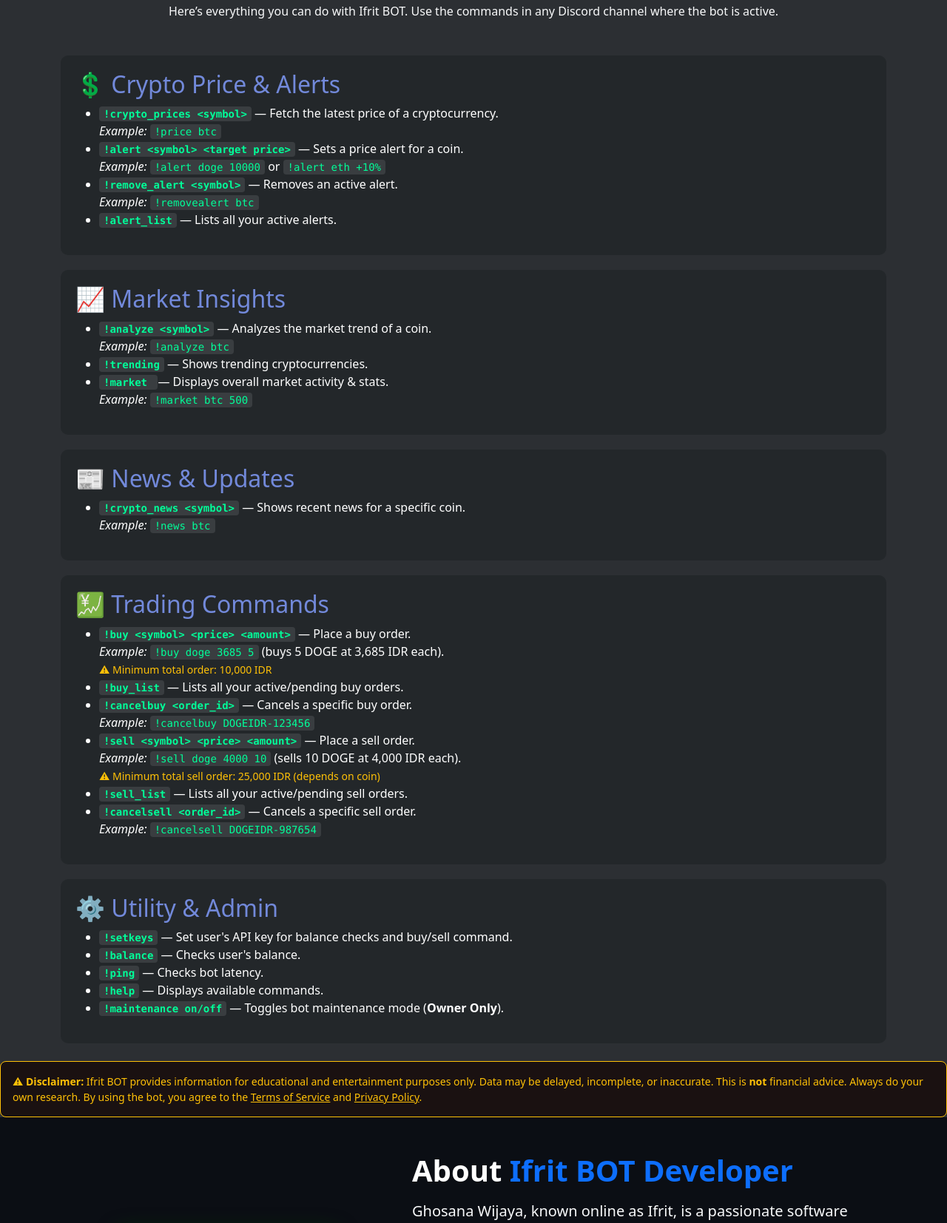
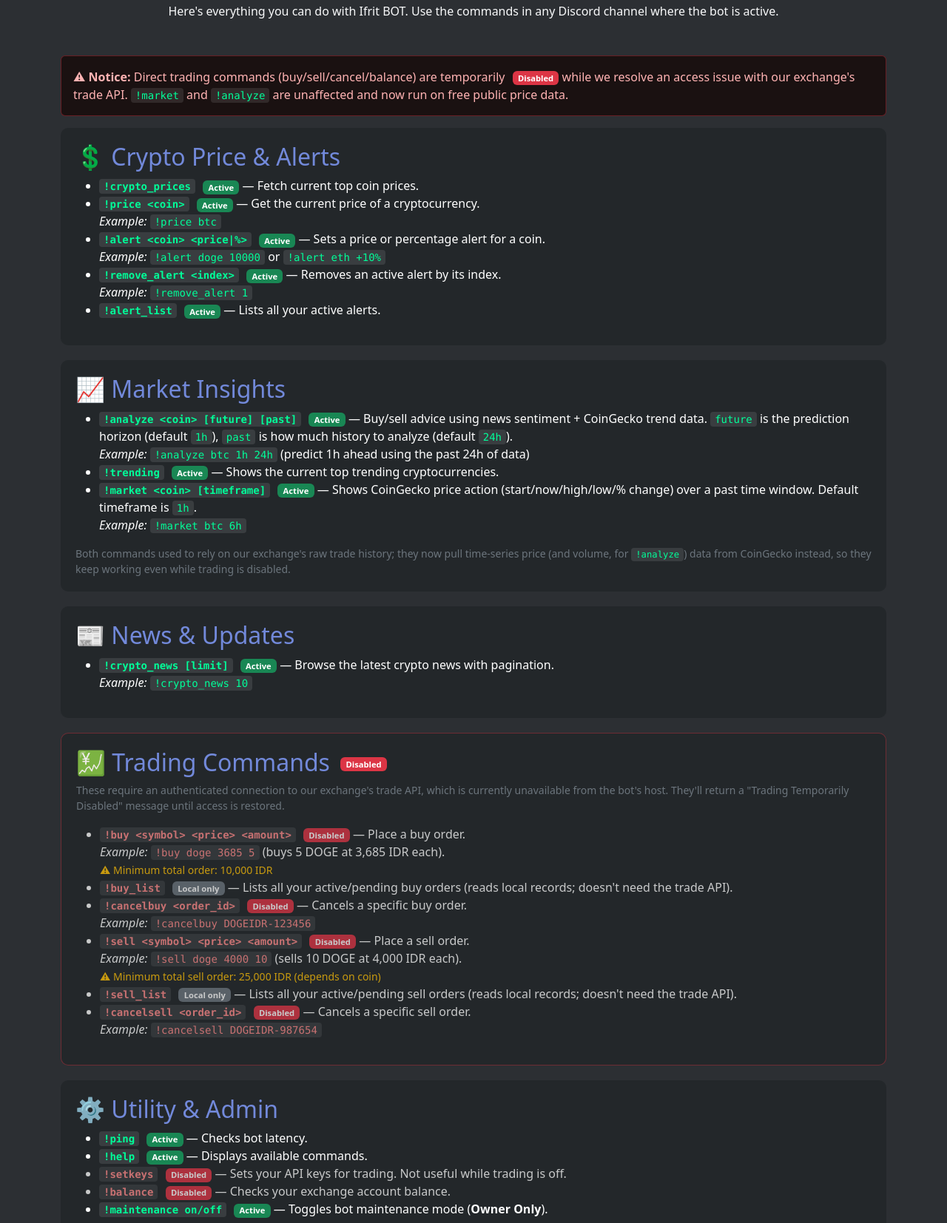
Before and after one commit to Ifrit42/ifrit-bot, a plain HTML site: page docs.html in a window 1280 px wide. Shown: the part 173-1827 px from the top of the page at 74% size. Drawn offline with nearby package versions, Linux system fonts and the light colour scheme.

Commit message:
Update docs.html

```diff
--- a/docs.html
+++ b/docs.html
@@ -43,11 +43,26 @@
       padding: 20px;
       margin-bottom: 20px;
     }
+    .command-section.section-disabled {
+      opacity: 0.85;
+      border: 1px solid rgba(220, 53, 69, 0.4);
+    }
     code {
       background: rgba(255, 255, 255, 0.1);
       padding: 2px 6px;
       border-radius: 4px;
       color: #00ff99;
+    }
+    .status-badge {
+      font-size: 0.7rem;
+      vertical-align: middle;
+      margin-left: 6px;
+    }
+    li.cmd-disabled code {
+      color: #ff8a8a;
+    }
+    li.cmd-disabled {
+      opacity: 0.75;
     }
     footer {
       background-color: #23272a;
@@ -120,7 +135,17 @@
   <!-- Header -->
   <div class="container my-5 fade-in">
     <h1 class="text-center mb-4">📜 Commands & Documentation</h1>
-    <p class="text-center text-light">Here’s everything you can do with Ifrit BOT. Use the commands in any Discord channel where the bot is active.</p>
+    <p class="text-center text-light">Here's everything you can do with Ifrit BOT. Use the commands in any Discord channel where the bot is active.</p>
+  </div>
+
+  <!-- Status notice -->
+  <div class="container">
+    <div class="alert" style="background:#1a1111; border: 1px solid rgba(220,53,69,0.4); color:#ffb3b3;" role="alert">
+      ⚠ <strong>Notice:</strong> Direct trading commands (buy/sell/cancel/balance) are temporarily
+      <span class="badge bg-danger status-badge">Disabled</span> while we resolve an access issue with our
+      exchange's trade API. <code>!market</code> and <code>!analyze</code> are unaffected and now run on
+      free public price data.
+    </div>
   </div>
 
   <!-- Commands List -->
@@ -129,48 +154,69 @@
   <div class="command-section fade-in">
     <h2>💲 Crypto Price & Alerts</h2>
     <ul>
-      <li><b><code>!crypto_prices &lt;symbol&gt;</code></b> — Fetch the latest price of a cryptocurrency.<br><i>Example:</i> <code>!price btc</code></li>
-      <li><b><code>!alert &lt;symbol&gt; &lt;target price&gt;</code></b> — Sets a price alert for a coin.<br><i>Example:</i> <code>!alert doge 10000</code> or <code>!alert eth +10%</code></li>
-      <li><b><code>!remove_alert &lt;symbol&gt;</code></b> — Removes an active alert.<br><i>Example:</i> <code>!removealert btc</code></li>
-      <li><b><code>!alert_list</code></b> — Lists all your active alerts.</li>
+      <li><b><code>!crypto_prices</code></b> <span class="badge bg-success status-badge">Active</span> — Fetch current top coin prices.</li>
+      <li><b><code>!price &lt;coin&gt;</code></b> <span class="badge bg-success status-badge">Active</span> — Get the current price of a cryptocurrency.<br><i>Example:</i> <code>!price btc</code></li>
+      <li><b><code>!alert &lt;coin&gt; &lt;price|%&gt;</code></b> <span class="badge bg-success status-badge">Active</span> — Sets a price or percentage alert for a coin.<br><i>Example:</i> <code>!alert doge 10000</code> or <code>!alert eth +10%</code></li>
+      <li><b><code>!remove_alert &lt;index&gt;</code></b> <span class="badge bg-success status-badge">Active</span> — Removes an active alert by its index.<br><i>Example:</i> <code>!remove_alert 1</code></li>
+      <li><b><code>!alert_list</code></b> <span class="badge bg-success status-badge">Active</span> — Lists all your active alerts.</li>
     </ul>
   </div>
 
   <div class="command-section fade-in">
     <h2>📈 Market Insights</h2>
     <ul>
-      <li><b><code>!analyze &lt;symbol&gt;</code></b> — Analyzes the market trend of a coin.<br><i>Example:</i> <code>!analyze btc</code></li>
-      <li><b><code>!trending</code></b> — Shows trending cryptocurrencies.</li>
-      <li><b><code>!market </coin></code></b> — Displays overall market activity & stats.<br><i>Example:</i> <code>!market btc 500</code></li>
+      <li>
+        <b><code>!analyze &lt;coin&gt; [future] [past]</code></b> <span class="badge bg-success status-badge">Active</span>
+        — Buy/sell advice using news sentiment + CoinGecko trend data. <code>future</code> is the prediction horizon (default <code>1h</code>), <code>past</code> is how much history to analyze (default <code>24h</code>).<br>
+        <i>Example:</i> <code>!analyze btc 1h 24h</code> (predict 1h ahead using the past 24h of data)
+      </li>
+      <li><b><code>!trending</code></b> <span class="badge bg-success status-badge">Active</span> — Shows the current top trending cryptocurrencies.</li>
+      <li>
+        <b><code>!market &lt;coin&gt; [timeframe]</code></b> <span class="badge bg-success status-badge">Active</span>
+        — Shows CoinGecko price action (start/now/high/low/% change) over a past time window. Default timeframe is <code>1h</code>.<br>
+        <i>Example:</i> <code>!market btc 6h</code>
+      </li>
     </ul>
+    <p class="text-secondary small mt-2 mb-0">
+      Both commands used to rely on our exchange's raw trade history; they now pull time-series price
+      (and volume, for <code>!analyze</code>) data from CoinGecko instead, so they keep working even
+      while trading is disabled.
+    </p>
   </div>
 
   <div class="command-section fade-in">
     <h2>📰 News & Updates</h2>
     <ul>
-      <li><b><code>!crypto_news &lt;symbol&gt;</code></b> — Shows recent news for a specific coin.<br><i>Example:</i> <code>!news btc</code></li>
+      <li><b><code>!crypto_news [limit]</code></b> <span class="badge bg-success status-badge">Active</span> — Browse the latest crypto news with pagination.<br><i>Example:</i> <code>!crypto_news 10</code></li>
     </ul>
   </div>
 
-  <div class="command-section fade-in">
-    <h2>💹 Trading Commands</h2>
+  <div class="command-section section-disabled fade-in">
+    <h2>💹 Trading Commands <span class="badge bg-danger status-badge">Disabled</span></h2>
+    <p class="text-secondary small">
+      These require an authenticated connection to our exchange's trade API, which is currently
+      unavailable from the bot's host. They'll return a "Trading Temporarily Disabled" message until
+      access is restored.
+    </p>
     <ul>
-      <li>
-        <b><code>!buy &lt;symbol&gt; &lt;price&gt; &lt;amount&gt;</code></b> — Place a buy order.<br>
+      <li class="cmd-disabled">
+        <b><code>!buy &lt;symbol&gt; &lt;price&gt; &lt;amount&gt;</code></b> <span class="badge bg-danger status-badge">Disabled</span> — Place a buy order.<br>
         <i>Example:</i> <code>!buy doge 3685 5</code> (buys 5 DOGE at 3,685 IDR each).<br>
         <small class="text-warning">⚠ Minimum total order: 10,000 IDR</small>
       </li>
-      <li><b><code>!buy_list</code></b> — Lists all your active/pending buy orders.</li>
-      <li><b><code>!cancelbuy &lt;order_id&gt;</code></b> — Cancels a specific buy order.<br>
+      <li class="cmd-disabled"><b><code>!buy_list</code></b> <span class="badge bg-secondary status-badge">Local only</span> — Lists all your active/pending buy orders (reads local records; doesn't need the trade API).</li>
+      <li class="cmd-disabled">
+        <b><code>!cancelbuy &lt;order_id&gt;</code></b> <span class="badge bg-danger status-badge">Disabled</span> — Cancels a specific buy order.<br>
         <i>Example:</i> <code>!cancelbuy DOGEIDR-123456</code>
       </li>
-      <li>
-        <b><code>!sell &lt;symbol&gt; &lt;price&gt; &lt;amount&gt;</code></b> — Place a sell order.<br>
+      <li class="cmd-disabled">
+        <b><code>!sell &lt;symbol&gt; &lt;price&gt; &lt;amount&gt;</code></b> <span class="badge bg-danger status-badge">Disabled</span> — Place a sell order.<br>
         <i>Example:</i> <code>!sell doge 4000 10</code> (sells 10 DOGE at 4,000 IDR each).<br>
         <small class="text-warning">⚠ Minimum total sell order: 25,000 IDR (depends on coin)</small>
       </li>
-      <li><b><code>!sell_list</code></b> — Lists all your active/pending sell orders.</li>
-      <li><b><code>!cancelsell &lt;order_id&gt;</code></b> — Cancels a specific sell order.<br>
+      <li class="cmd-disabled"><b><code>!sell_list</code></b> <span class="badge bg-secondary status-badge">Local only</span> — Lists all your active/pending sell orders (reads local records; doesn't need the trade API).</li>
+      <li class="cmd-disabled">
+        <b><code>!cancelsell &lt;order_id&gt;</code></b> <span class="badge bg-danger status-badge">Disabled</span> — Cancels a specific sell order.<br>
         <i>Example:</i> <code>!cancelsell DOGEIDR-987654</code>
       </li>
     </ul>
@@ -179,11 +225,11 @@
   <div class="command-section fade-in">
     <h2>⚙️ Utility & Admin</h2>
     <ul>
-      <li><b><code>!setkeys</code></b> — Set user's API key for balance checks and buy/sell command.</li>
-      <li><b><code>!balance</code></b> — Checks user's balance.</li>
-      <li><b><code>!ping</code></b> — Checks bot latency.</li>
-      <li><b><code>!help</code></b> — Displays available commands.</li>
-      <li><b><code>!maintenance on/off</code></b> — Toggles bot maintenance mode (<b>Owner Only</b>).</li>
+      <li><b><code>!ping</code></b> <span class="badge bg-success status-badge">Active</span> — Checks bot latency.</li>
+      <li><b><code>!help</code></b> <span class="badge bg-success status-badge">Active</span> — Displays available commands.</li>
+      <li class="cmd-disabled"><b><code>!setkeys</code></b> <span class="badge bg-danger status-badge">Disabled</span> — Sets your API keys for trading. Not useful while trading is off.</li>
+      <li class="cmd-disabled"><b><code>!balance</code></b> <span class="badge bg-danger status-badge">Disabled</span> — Checks your exchange account balance.</li>
+      <li><b><code>!maintenance on/off</code></b> <span class="badge bg-success status-badge">Active</span> — Toggles bot maintenance mode (<b>Owner Only</b>).</li>
     </ul>
   </div>
 
```
